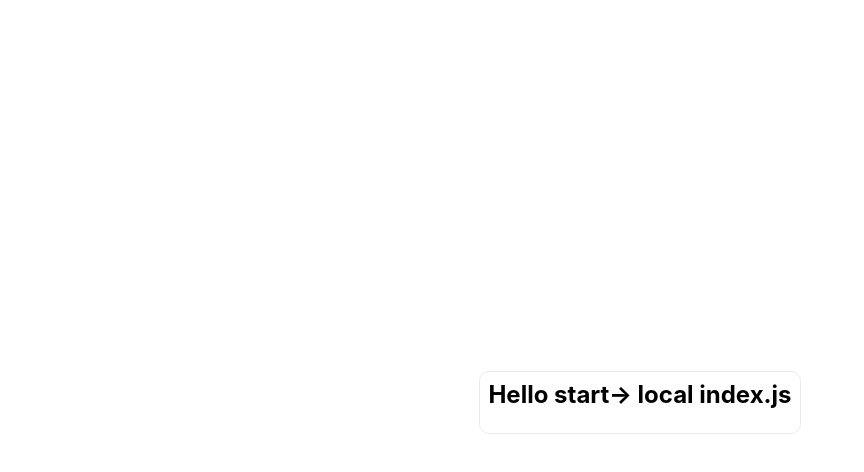
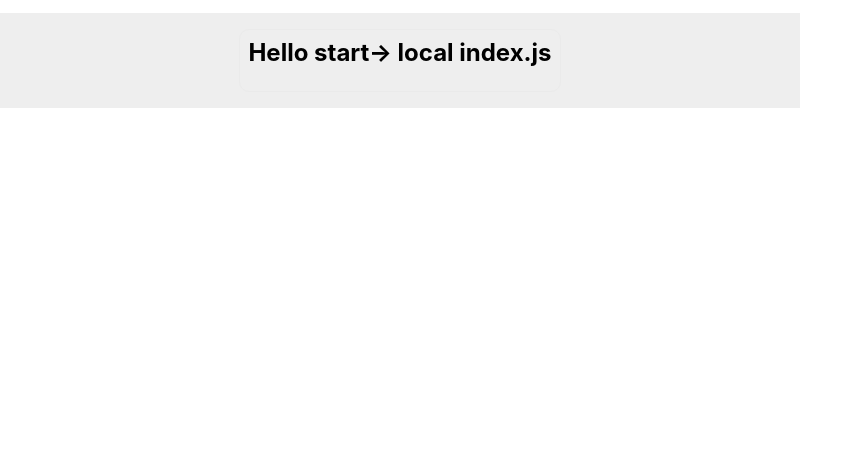
Before and after one commit to ZnakZorro/nextjs-zz1, a Next.js app: page /zorro in a window 1280 px wide. Shown: the top 472 px of the page, without its empty margins (0-864 px from the left). Built offline with nearby package versions, Linux system fonts and the light colour scheme.

Commit message:
2 files modified

```diff
--- a/pages/zorro.js
+++ b/pages/zorro.js
@@ -3,14 +3,14 @@ import styles from '../styles/Home.module.css';
 
 export default function Home() {
   return (
-    <div className={styles.container}>
+    <div className={styles.containery}>
       <Head>
         <title>Zorro</title>
       </Head>
 
       <main className={styles.mainy}>
 
-      <div className={styles.grid}>
+      <div className={styles.gridy}>
           <a href="/" className={styles.card}>
             <h3>Hello start&rarr;
             local index.js</h3>
--- a/styles/Home.module.css
+++ b/styles/Home.module.css
@@ -1,4 +1,22 @@
-.container {
+
+/*my*/
+.containery {
+
+}
+.mainy {
+  padding: 0.5rem 0;
+}
+.gridy {
+  display: flex;
+  align-items: center;
+  justify-content: center;
+  flex-wrap: wrap;
+  max-width: 800px;
+  margin-top: 0.3rem;
+  background: #eee;
+}
+/*org*/
+container {
   min-height: 100vh;
   padding: 0 0.5rem;
   display: flex;
@@ -6,12 +24,6 @@
   justify-content: center;
   align-items: center;
 }
-
-.mainy {
-  padding: 0.5rem 0;
-
-}
-
 .main {
   padding: 0.5rem 0;
   flex: 1;
```
